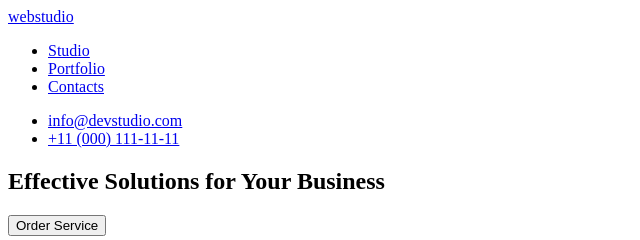
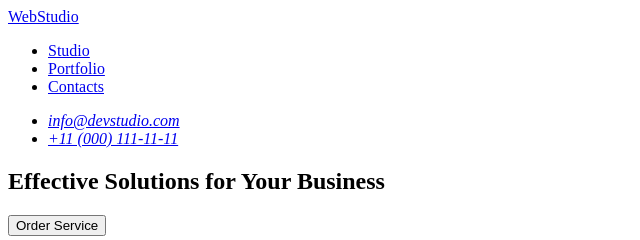
Before and after one commit to DronSofiia/goit-markup-hw-01, a plain HTML site: page index.html in a window 1280 px wide. Shown: the top 240 px of the page, 0-640 px from the left. Drawn offline with Linux system fonts and the light colour scheme.

Commit message:
Add adres to header+Fix logo names

```diff
--- a/index.html
+++ b/index.html
@@ -8,7 +8,7 @@
 <body>
    <header>
         <nav>
-            <a href="./index.html">webstudio</a>
+            <a href="./index.html">WebStudio</a>
             <ul>
                 <li>
                     <a href="#">Studio</a>
@@ -21,6 +21,7 @@
                 </li>
             </ul>
         </nav>
+        <address>
             <ul>
                 <li>
                     <a href="mailto:info@devstudio.com">info@devstudio.com</a>
@@ -29,6 +30,7 @@
                     <a href="tel:+110001111111">+11 (000) 111-11-11</a>
                 </li>
             </ul>
+        </address>
    </header>
    <main>
         <!--Webs head-->
@@ -110,7 +112,7 @@
 
    </main>
    <footer>
-    <a href="./index.html">webstudio</a>
+    <a href="./index.html">WebStudio</a>
     <p>
         Increase the flow of customers and sales for your business with digital marketing & growth solutions.
     </p>
```
Lines whose indentation alone changed are shown as unchanged.
